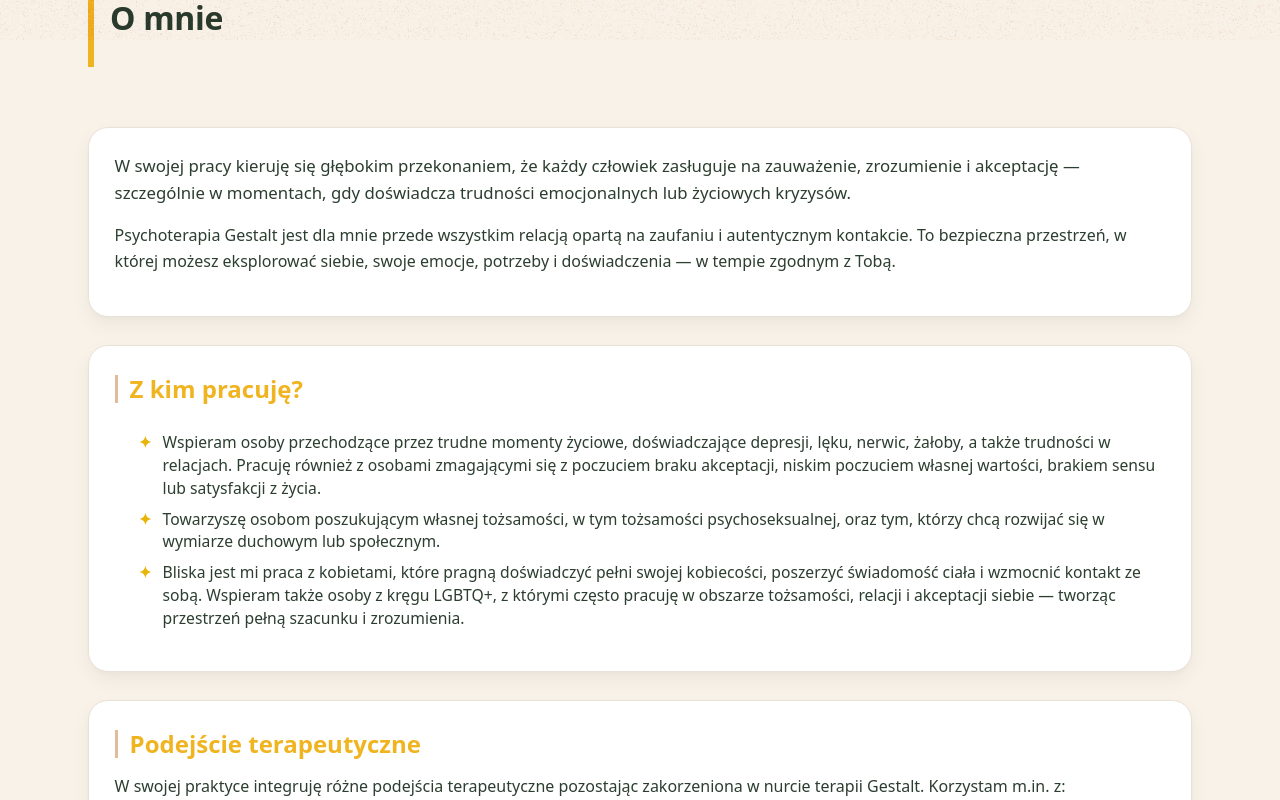
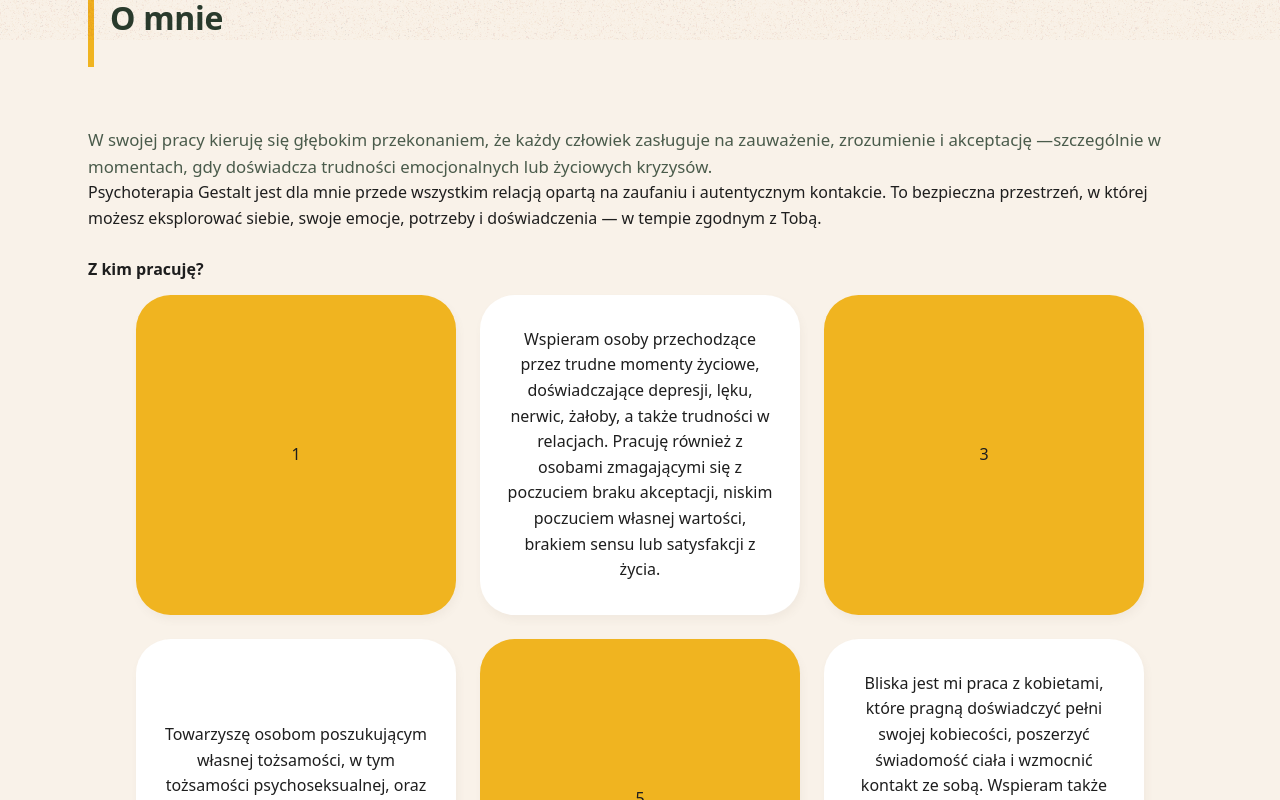
Before and after one commit to IevgeniiaAbdulina/Black-Sheep, an Angular app: page /home in a window 1280 px wide. Shown: the part 760-1560 px from the top of the page. Built offline with nearby package versions, Linux system fonts and the light colour scheme.

Commit message:
feat: add cards for work groups section.

```diff
--- a/src/app/features/landing/components/about-me/about-me.css
+++ b/src/app/features/landing/components/about-me/about-me.css
@@ -0,0 +1,45 @@
+.custom-card {
+  display: flex;
+  align-items: center;
+  justify-content: center;
+  text-align: center;
+
+  overflow: hidden;
+  width: calc((100% - (20px * 2)) / 3);
+  max-width: 320px;
+  min-width: 300px;
+  aspect-ratio: 1 / 1;
+
+  background: var(--white);
+  border-radius: 2.7vw;
+  padding: 2vw;
+  box-sizing: border-box;
+
+  box-shadow: 2px 5px 9px #7b5e5c0f;
+  transition: transform 0.3s cubic-bezier(0.25, 0.8, 0.25, 1),
+  box-shadow 0.3s ease;
+}
+
+.custom-card:hover {
+  transform: translateY(-6px);
+}
+
+.custom-card:nth-child(odd) {
+  background: var(--yellow);
+}
+
+.card-container {
+  display: flex;
+  flex-direction: column;
+  gap: var(--gutter);
+  justify-content: center;
+  align-items: center;
+}
+
+/* Tablets / Small Laptops */
+@media (min-width: 768px) {
+  .card-container {
+    flex-wrap: wrap;
+    flex-direction: row;
+  }
+}
--- a/src/app/features/landing/components/about-me/about-me.html
+++ b/src/app/features/landing/components/about-me/about-me.html
@@ -2,7 +2,6 @@
   <h2 id="about-heading" class="section__title">{{ aboutMe.aboutMeIntro.title }}</h2>
 
   <article
-    class="card"
     aria-label="Wprowadzenie – moje wartości terapeutyczne">
     @for (p of aboutMe.aboutMeIntro.content; track $index; let lead = $first) {
       <p [ngClass]="lead ? 'text-lead' : ''">{{ p }}</p>
@@ -10,16 +9,24 @@
   </article>
 
   <article
-    class="card"
     aria-label="Z kim pracuję – grupy i wyzwania">
     <h3>{{ aboutMe.withWhom.title }}</h3>
-    <div class="card-content">
-      <ul>
-        @for (p of aboutMe.withWhom.content; track $index) {
-          <li>{{ p }}</li>
+
+    @if (!cards()) {
+      <span>Bardziej szczegółowe informacje będą dostępne wkrótce.</span>
+    } @else {
+      <div class="card-container">
+        @for (card of cards(); track card.id) {
+          <div class="custom-card">
+            @if (!card.description) {
+              {{ card.id }}
+            } @else {
+              {{ card.description }}
+            }
+          </div>
         }
-      </ul>
-    </div>
+      </div>
+    }
   </article>
 
   <article
@@ -55,7 +62,7 @@
 
     <app-button
       type="button"
-      buttonClass="action-button"
+      buttonClass="btn action-button"
       ariaLabel="Napisz do mnie – otwórz formularz kontaktowy lub wyślij wiadomość"
       (click)="getContact()">
       📧 Napisz do mnie
--- a/src/app/features/landing/components/about-me/about-me.ts
+++ b/src/app/features/landing/components/about-me/about-me.ts
@@ -1,13 +1,21 @@
-import {Component} from '@angular/core';
+import {Component, signal} from '@angular/core';
 import * as data from '../../data-access/about-me-data.json';
 import {Button} from '../../../../shared/components/button/button';
 import {NgClass} from '@angular/common';
+import {MatCardModule} from '@angular/material/card';
+
+interface CardData {
+  id: number;
+  name: string;
+  description: string;
+}
 
 @Component({
   selector: 'app-about-me',
   imports: [
     Button,
-    NgClass
+    NgClass,
+    MatCardModule
   ],
   templateUrl: './about-me.html',
   styleUrl: './about-me.css',
@@ -15,6 +23,15 @@ import {NgClass} from '@angular/common';
 export class AboutMe {
   protected readonly aboutMe = data;
 
+  cards = signal<Array<CardData>>([
+    {id: 1, name: 'Card One', description: ''},
+    {id: 2, name: 'Card Two', description: this.aboutMe.withWhom.content[0]},
+    {id: 3, name: 'Card Three', description: ''},
+    {id: 4, name: 'Card Four', description: this.aboutMe.withWhom.content[1]},
+    {id: 5, name: 'Card Five', description: ''},
+    {id: 6, name: 'Card Six', description: this.aboutMe.withWhom.content[2]}
+  ]);
+
   getContact(): void {
     console.log("Contact me");
   }
```
